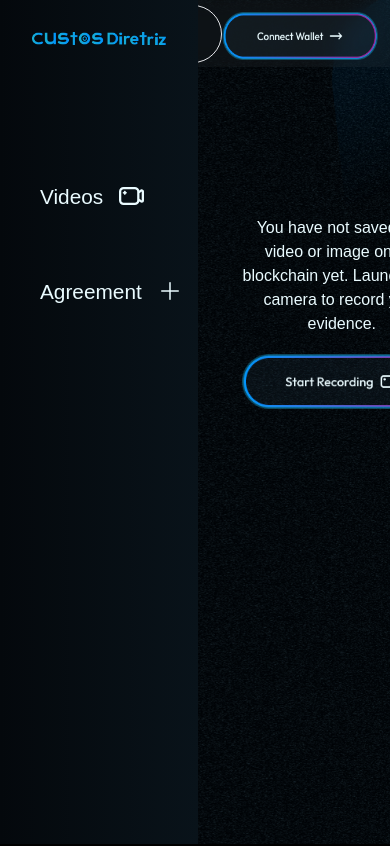
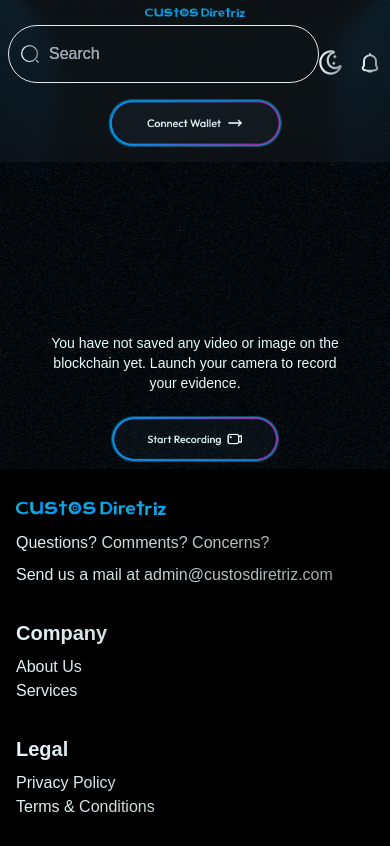
Before and after one commit to ryzen-xp/Custos-Dapp, a Next.js app: page /crimerecorder in a window 390 px wide. Shown: the top 846 px of the page. Built offline with nearby package versions, Linux system fonts and the light colour scheme; what tailwindcss-border-gradient-radius would draw is missing.

Commit message:
crime mobile

```diff
--- a/src/app/crimerecorder/layout.js
+++ b/src/app/crimerecorder/layout.js
@@ -1,39 +1,45 @@
-"use client";
+"use client"; // Ensure this file is a client component
+import React, { useState } from "react"; // Import useState
 import "../globals.css";
 import Footer from "@/components/footer";
-import Metadata from "../metadata";
-import BackgroundWrapper from "@/components/backgroundwrapper";
-
 import Sidepane from "@/components/dapps/sidepane";
 import Header from "@/components/dapps/header";
 
 export default function RootLayout({ children }) {
+  const [headerOpen, setHeaderOpen] = useState(false); // Track header state
+
+  const handleToggleHeader = (isOpen) => {
+    setHeaderOpen(isOpen);
+  };
+
   return (
-
-
     <div className="flex min-h-screen w-full">
-        <div className="w-fit h-full z-[10] bg-gray-800 sticky top-0 bottom-0">
+      {/* Sidepane (Left Sidebar) - Visible only on medium screens and up */}
+      <div className="hidden md:block w-fit h-full z-50 bg-gray-800 sticky top-0">
         <Sidepane />
       </div>
 
-
-
-        <div className="w-full min-h-screen flex flex-col">
-
-          <div className=" left-0  right-0  fixed" >
-            <Header />
+      {/* Main Content Area */}
+      <div className="flex-1 min-h-screen flex flex-col">
+        {/* Fixed Header */}
+        <div className="fixed left-0 right-0 z-10">
+          <Header  />
         </div>
 
-          {/* Children Content */}
-          <div className="flex flex-col px-3 w-full mt-[5%]">
+        {/* Main Content */}
+        <div
+          className={`flex flex-col w-full transition-all mt-40 duration-300 ${
+            headerOpen ? "pt-40" : "pt-16"
+          }`} // Adjust padding-top dynamically based on header state
+        >
           <div className="w-full px-8 flex flex-col">
             {children}
           </div>
+        </div>
 
-
+        {/* Optional Footer */}
+        <Footer />
       </div>
     </div>
-</div>
-
   );
 }
--- a/src/app/crimerecorder/page.jsx
+++ b/src/app/crimerecorder/page.jsx
@@ -1,32 +1,44 @@
-import React from 'react'
-import Image from 'next/image';
-import Button from '@/components/Button';
-import Link from 'next/link';
+'use client'
+import React, { useState } from "react";
+import Image from "next/image";
+import Link from "next/link";
+import Header from "@/components/dapps/header";
+
 const NoRecordingScreen = () => {
+
+  // Callback function to handle header toggle
+
+
   return (
-    <div className="m-auto w-full text-center items-center flex flex-col space-y-4">
+    <div>
+      {/* Header */}
+
+
+      {/* Main content of the page */}
+      <div className={`m-auto w-full text-center items-center flex flex-col space-y-4 px-4 sm:px-8 md:px-16 lg:px-24 transition-all duration-300 `}>
         <Image
           src="/gifs/noagreement.gif"
           alt="norecording"
           width={200}
           height={200}
+          className="w-[100px] sm:w-[150px] md:w-[200px]" // Responsive sizing for the image
         />
-      <p className="text-[#EAFBFF]">
+        <p className="text-[#EAFBFF] text-sm sm:text-base md:text-lg lg:text-xl">
           You have not saved any video or image on the blockchain yet. Launch your camera to record your evidence.
         </p>
-      {/* <Button
-        text="Create Agreement"
-        icon={<Image src="/Plus.svg" alt="plus" width={18} height={18} />}
-        link={"/agreement/create"}
-      /> */}
 
-      <Link href="crimerecorder/record">
-        <button className="launch-pad-button-container" link={"crimerecorder/Crimerecorder"}>
-          <img src="./Button.png" alt="Zoom Image" />
+        <Link href="/crimerecorder/record">
+          <button className="launch-pad-button-container flex justify-center items-center p-4 rounded-md transition-all duration-300">
+            <img
+              src="./Button.png"
+              alt="Zoom Image"
+             // Responsive image size for the button
+            />
           </button>
         </Link>
       </div>
+    </div>
   );
-}
+};
 
-export default NoRecordingScreen ;
+export default NoRecordingScreen;
--- a/src/app/crimerecorder/record/page.jsx
+++ b/src/app/crimerecorder/record/page.jsx
@@ -9,6 +9,7 @@ import { UseReadContractData } from "../../../utils/fetchcontract";
 import { Contract, RpcProvider } from "starknet";
 import { WalletContext } from "@/components/walletprovider";
 import Record from "../components/Record";
+import Header from "@/components/dapps/header";
 
 const Recorder = () => {
   const text = {
--- a/src/components/dapps/header.jsx
+++ b/src/components/dapps/header.jsx
@@ -1,26 +1,37 @@
 import Image from "next/image";
 import React, { useState } from "react";
-import Link from "next/link";
+import { FaBars, FaTimes } from "react-icons/fa";
 import ConnectButtoncomponent from "@/components/connect";
-import Button from "@/components/Button";
 
-export const Header = () => {
+export const Header = ({ onToggle }) => {
+  const [isOpen, setIsOpen] = useState(false);
   const [darkMode, setDarkMode] = useState(false);
 
   const toggleDarkMode = () => {
     setDarkMode(!darkMode);
   };
 
+  const toggleMenu = () => {
+    const newState = !isOpen;
+    setIsOpen(newState);
+    onToggle(newState); // Pass the new state to parent
+  };
+
   return (
-    <div className=" flex  backdrop-filter backdrop-blur-[10px] w-full bg-[#ffffff0a] ">
-      {/* Navbar Top Section */}
-      <div className="flex items-center justify-between w-fit m-auto ">
-        {/* Search Input with Icon */}
-        <div className="relative w-fit justify-end align-middle items-end m-auto ">
+    <div className="flex flex-col sm:flex-row justify-between items-center w-full backdrop-filter backdrop-blur-[10px] bg-[#ffffff0a] p-2">
+      {/* Logo on the left */}
+      <div className="flex items-center flex-grow mb-2 sm:mb-0">
+        <a href="/"><Image src="/logo.png" alt="Logo" width={100} height={40} /></a>
+      </div>
+
+      {/* Main Header Content */}
+      <div className="flex items-center justify-between flex-grow w-full">
+        {/* Search Input */}
+        <div className="relative w-full sm:w-fit justify-end items-end m-auto mb-4 sm:mb-0">
           <input
             type="search"
             placeholder="Search"
-            className="w-full pl-10  py-4 bg-[#3A3A3A] border rounded-[2em] focus:outline-none
+            className="w-full pl-10 py-4 bg-[#3A3A3A] border rounded-[2em] focus:outline-none
                        text-transparent bg-clip-text"
             style={{
               backgroundImage: "linear-gradient(to right, #EAF9FF, #8E9A9A)",
@@ -34,7 +45,7 @@ export const Header = () => {
         </div>
 
         {/* Dark Mode Toggle */}
-        {/* <div className="flex items-baseline gap-4">
+        <div className="flex items-center gap-4 sm:ml-4">
           <div onClick={toggleDarkMode} className="cursor-pointer">
             {darkMode ? (
               <Image src="/lightmode.svg" alt="Light Mode" width={30} height={20} />
@@ -43,22 +54,20 @@ export const Header = () => {
             )}
           </div>
 
-
+          {/* Notification Icon */}
           <div className="cursor-pointer">
             <Image src="/bell.svg" alt="Notifications" width={30} height={20} />
           </div>
-        </div> */}
-
-
-
+        </div>
       </div>
 
-      {/* Navbar Bottom Section */}
-      <div className="w-fit align-baseline items-baseline mr-3 flex pt-3 justify-end ">
+      {/* Collapse Menu Toggle and Connect Wallet Button on the right */}
+      <div className="flex items-center gap-4 sm:ml-auto">
+        {/* Show Connect Button only when the menu is open */}
+         <ConnectButtoncomponent />
 
+        {/* Toggle Button for Mobile */}
 
-        {/* Connect Wallet Button */}
-        <ConnectButtoncomponent />
       </div>
     </div>
   );
--- a/src/components/dapps/sidepane.jsx
+++ b/src/components/dapps/sidepane.jsx
@@ -1,57 +1,64 @@
 import Image from "next/image";
 import Link from "next/link";
-import React from "react";
+import React, { useState } from "react";
+import { FaBars, FaTimes } from "react-icons/fa";
 
 const Sidepane = () => {
+  const [isOpen, setIsOpen] = useState(false);
+
+  // Toggle sidebar
+  const toggleSidebar = () => {
+    setIsOpen(!isOpen);
+  };
+
   return (
-    <div className="bg-gradient-to-r from-[#04080C] flex items-center gap-[8em] flex-col to-[#09131A] h-screen w-full p-8">
+    <div className="relative h-screen w-full">
+      {/* Toggle button for mobile */}
+      <button
+        className="md:hidden fixed top-4 left-4 z-50 text-white"
+        onClick={toggleSidebar}
+      >
+        {isOpen ? <FaTimes size={30} /> : <FaBars size={30} />}
+      </button>
+
+      {/* Sidebar */}
+      <div
+        className={`${
+          isOpen ? "translate-x-0" : "-translate-x-full"
+        } bg-gradient-to-r from-[#04080C] to-[#09131A] fixed top-0 left-0 h-full w-[250px] md:w-[300px] p-8 flex flex-col items-center gap-16 transition-transform duration-300 ease-in-out z-40`}
+      >
+        {/* Logo */}
         <div className="w-full">
           <a href="/" className="w-auto">
             <Image src="/logo.png" alt="logo" width={232.7} height={22} />
           </a>
         </div>
 
-
-      <div className="section2 flex flex-col gap-16 m-aut w-full p-2">
+        {/* Navigation Links */}
+        <div className="section2 flex flex-col gap-16 w-full p-2">
           <Link href={`/crimerecorder`} className="text-[#EAFBFF]">
-          <div className="section2 flex gap-4 m-auto w-full items-center">
+            <div className="flex gap-4 w-full items-center">
               <p className="text-[1.3em] text-[#EAFBFF]">Videos</p>
               <Image src="/cameraicon.svg" alt="icon" width={25} height={20} />
             </div>
           </Link>
           <Link href={`/agreement/create`} className="text-[#EAFBFF]">
-          <div className="section2 flex gap-4 m-auto w-full justify-start items-center">
+            <div className="flex gap-4 w-full items-center">
               <p className="text-[1.3em] text-[#EAFBFF]">Agreement</p>
               <Image src="/Plus.svg" alt="icon" width={25} height={20} />
             </div>
           </Link>
-        {/* <Link href={`/agreement/`} className="text-[#EAFBFF]">
-          <div className="section2 flex gap-4 m-auto w-full p-2 items-center">
-            <p className="text-[1.3em] text-[#EAFBFF]">Agreement</p>
-            <Image src="/Plus.svg" alt="icon" width={25} height={20} />
         </div>
-        </Link> */}
       </div>
 
-      {/* <div className="section2 flex flex-col gap-16 m-auto w-full p-2">
-        <button className="bg-[#0094FF] rounded-full p-[0.6px]">
-          <span className="flex justify-between items-center gap-2 px-4 py-3 bg-gradient-to-r from-[#04080C]  to-[#09131A] shadow-[#A02294_2px_1px_2px_0.2px] rounded-[1.5em] w-full">
-            <Link href={`/crimerecorder/video`} className="text-[#EAFBFF]">
-              Record a Video
-            </Link>
-            <Image src="/cameraicon.svg" alt="logo" width={24} height={24} />
-          </span>
-        </button>
-
-        <button className="bg-[#0094FF] rounded-full p-[0.6px]">
-          <span className="flex justify-between items-center gap-2 px-4 py-3 bg-gradient-to-r from-[#04080C]  to-[#09131A] shadow-[#A02294_2px_1px_2px_0.2px] rounded-[1.5em] w-full">
-            <Link href={`/agreement/create`} className="text-[#EAFBFF]">
-              Create Agreement
-            </Link>
-            <Image src="/Plus.svg" alt="logo" width={24} height={24} />
-          </span>
-        </button>
-      </div> */}
+      {/* Main content */}
+      <div
+        className={`ml-0 md:ml-[300px] transition-all duration-300 ease-in-out ${
+          isOpen ? "blur-sm" : ""
+        }`}
+      >
+        {/* Rest of the content */}
+      </div>
     </div>
   );
 };
```
Lines whose indentation alone changed are shown as unchanged.
